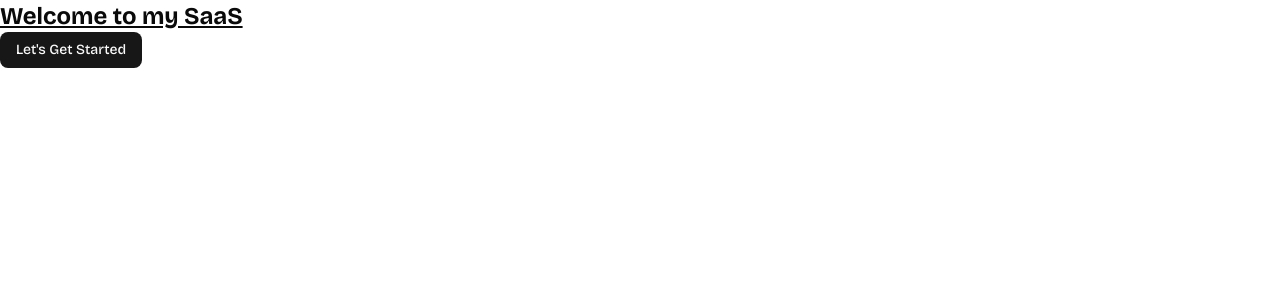
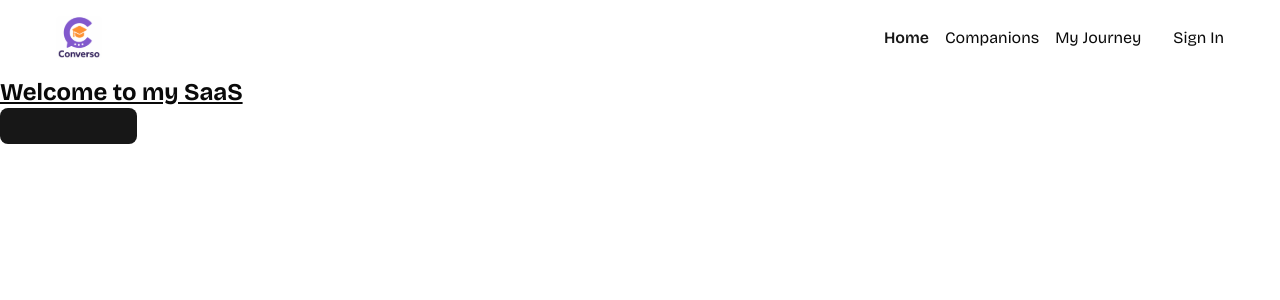
Before and after one commit to jay-awankar/SaaS-Platform, a Next.js app: page / in a window 1280 px wide. Shown: the top 300 px of the page. Built offline with nearby package versions, Linux system fonts and the light colour scheme.

Commit message:
Implemented Navigation bar

```diff
--- a/app/layout.tsx
+++ b/app/layout.tsx
@@ -1,6 +1,7 @@
 import type { Metadata } from "next";
 import { Bricolage_Grotesque } from "next/font/google";
 import "./globals.css";
+import Navbar from "@/components/Navbar";
 
 const bricolage = Bricolage_Grotesque({
   variable: "--font-bricolage",
@@ -19,7 +20,10 @@
 }>) {
   return (
     <html lang="en">
-      <body className={`${bricolage.variable} antialiased`}>{children}</body>
+      <body className={`${bricolage.variable} antialiased`}>
+        <Navbar />
+        {children}
+      </body>
     </html>
   );
 }
--- /dev/null
+++ b/components/NavItems.tsx
@@ -0,0 +1,31 @@
+'use client'
+
+import { cn } from "@/lib/utils"
+import Link from "next/link"
+import { usePathname } from "next/navigation"
+
+const navItems = [
+    {label:'Home', href:'/'},
+    {label:'Companions', href:'/companions'},
+    {label:'My Journey', href:'/my-journey'},
+]
+
+const NavItems = () => {
+
+    const pathname = usePathname()
+
+  return (
+    <nav className="flex items-center gap-4">
+      {navItems.map(({label, href}) => (
+        <Link
+            href={href}
+            key={label}
+            className={cn(pathname === href && 'text-primary font-semibold')}>
+            {label}
+        </Link>
+      ))}
+    </nav>
+  )
+}
+
+export default NavItems
--- /dev/null
+++ b/components/Navbar.tsx
@@ -0,0 +1,26 @@
+import Image from "next/image"
+import Link from "next/link"
+import NavItems from "./NavItems"
+
+const Navbar = () => {
+  return (
+    <nav className="navbar">
+      <Link href="/">
+        <div className="flex items-center gap-2.5 cursor-pointer">
+            <Image
+                src="/images/logo.svg"
+                alt="Logo"
+                width={46}
+                height={44}
+            />
+        </div>
+      </Link>
+      <div className="flex items-center gap-8">
+        <NavItems />
+        <p>Sign In</p>
+      </div>
+    </nav>
+  )
+}
+
+export default Navbar
```
